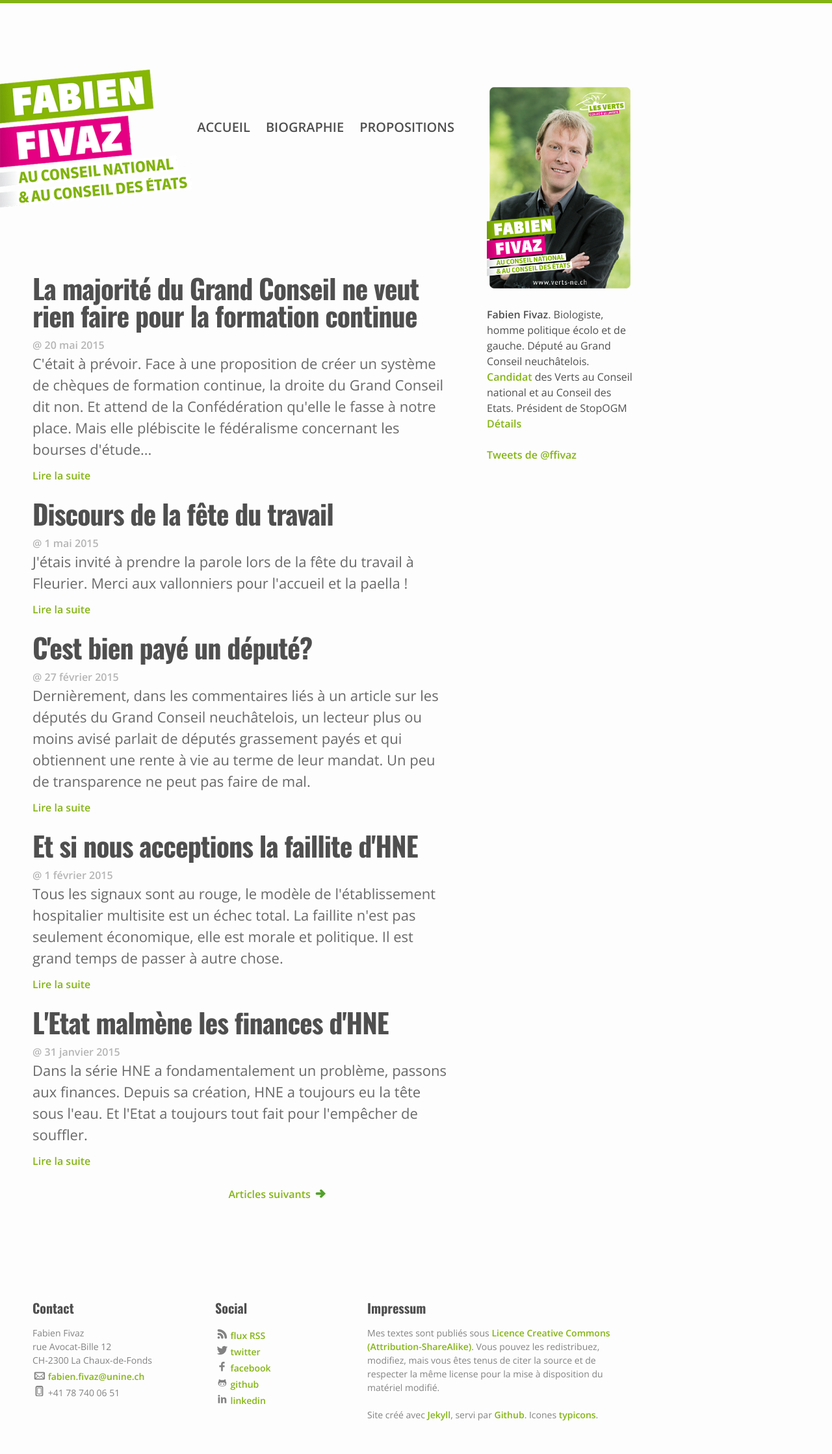
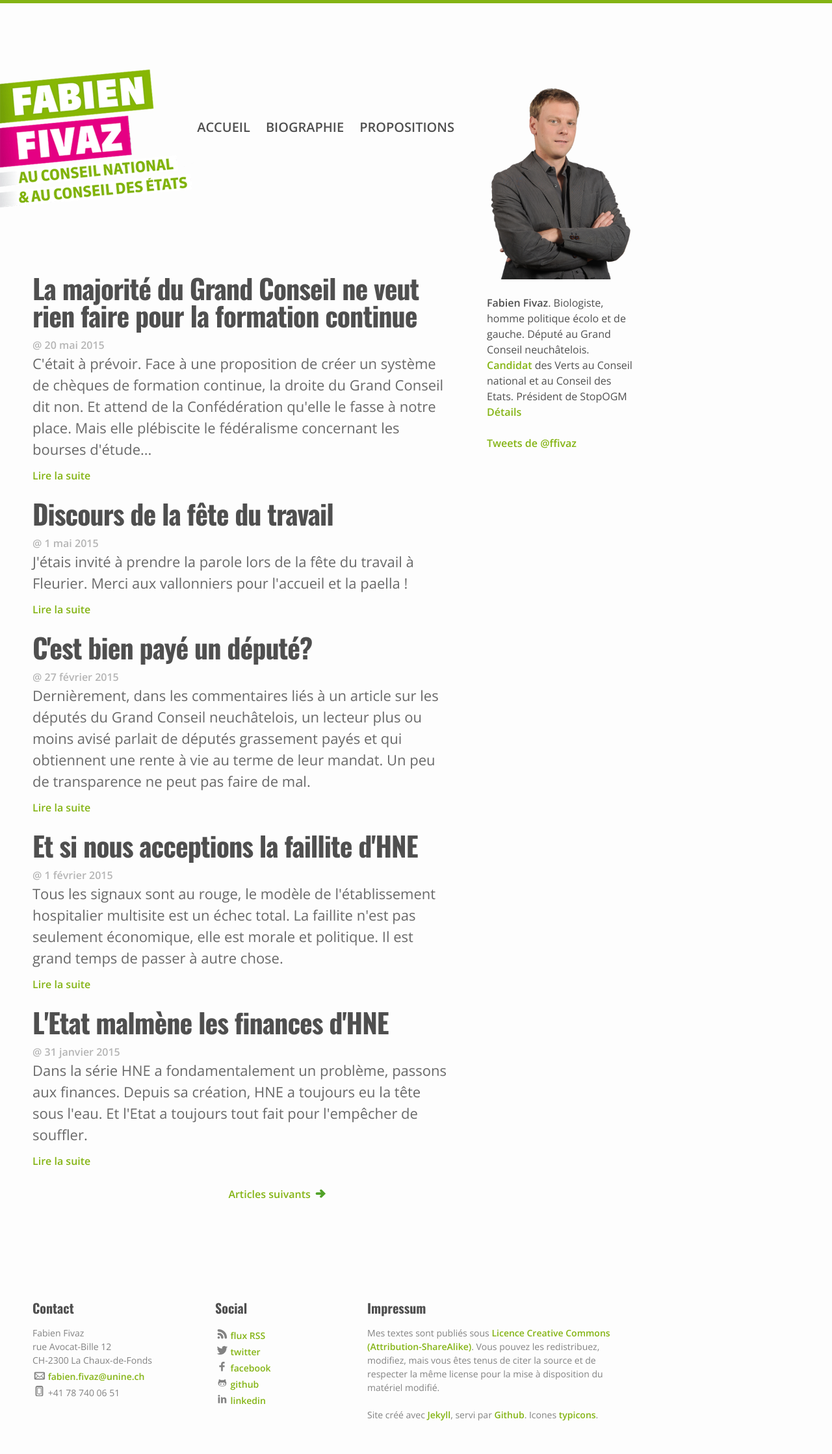
Before and after one commit to ffivaz/ffivaz.github.io, a Jekyll site: the page built from index.html, in a window 1280 px wide. Shown: the whole page at 65% size. Built offline with Jekyll 4.4.1, drawn with Linux system fonts in a browser that asks for light colours; nearby versions of some CDN libraries; the list of posts is cut into pages by our own code; comment, search, counter and statistics services are not loaded.

```diff
--- a/_includes/header.html
+++ b/_includes/header.html
@@ -4,7 +4,7 @@
 
     <div class="left-sidebar">
       <ul>
-        <li><img src="/images/portrait_ff_nouv.png" alt="Portrait de Fabien Fivaz"></li>
+        <li><img src="/images/portrait_en_pied.png" alt="Portrait de Fabien Fivaz"></li>
         <li>&nbsp;</li>
         <li><strong>Fabien Fivaz</strong>. Biologiste, homme politique écolo et de gauche. Député au Grand Conseil neuchâtelois. <a href="/2014/10/31/ma_candiadure_a_la_candidature.html" alt="Lettre de candidature">Candidat</a> des Verts au Conseil national et au Conseil des Etats. Président de StopOGM <a href="/about" alt="Biographie">Détails</a></li>
         <li>&nbsp;</li>
```
